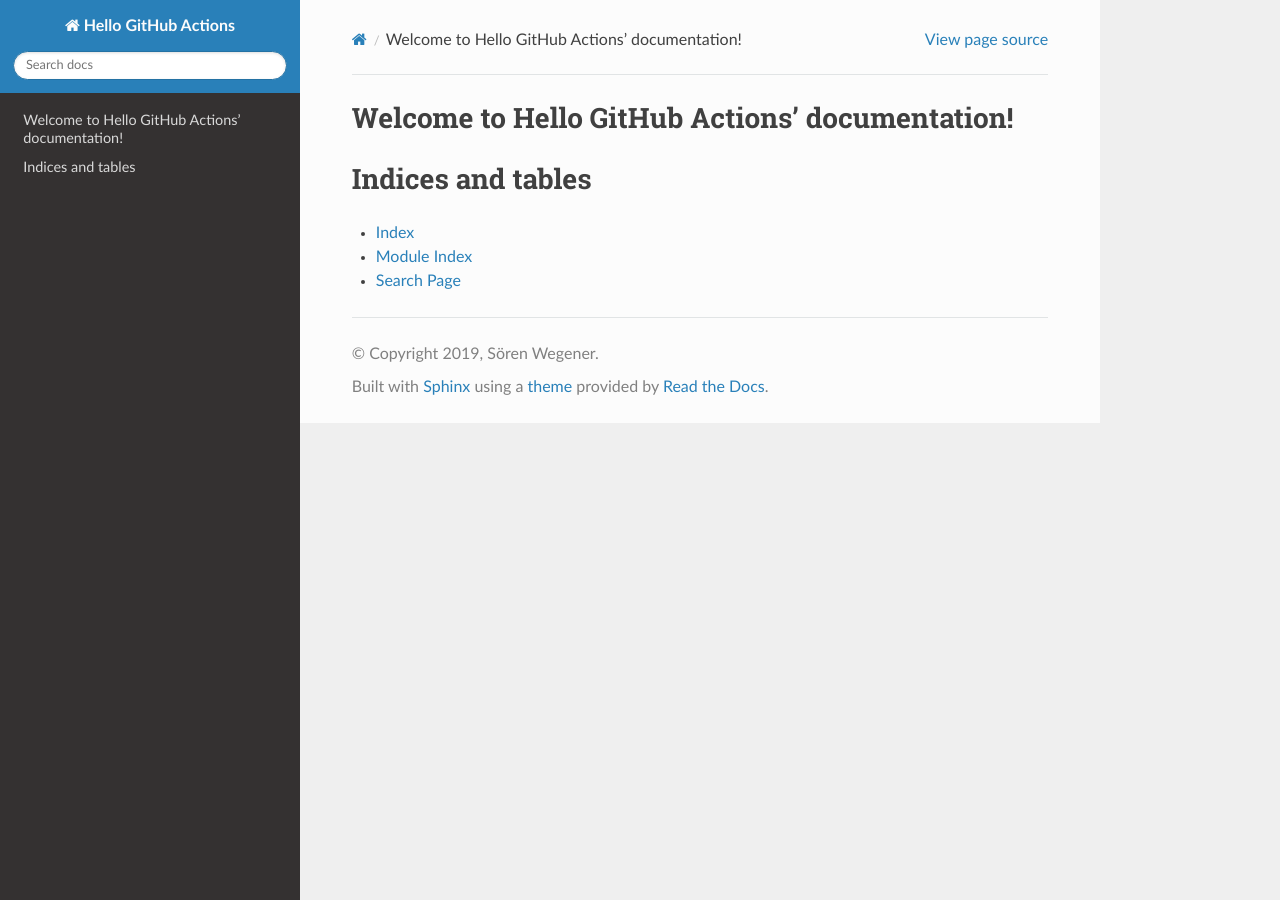
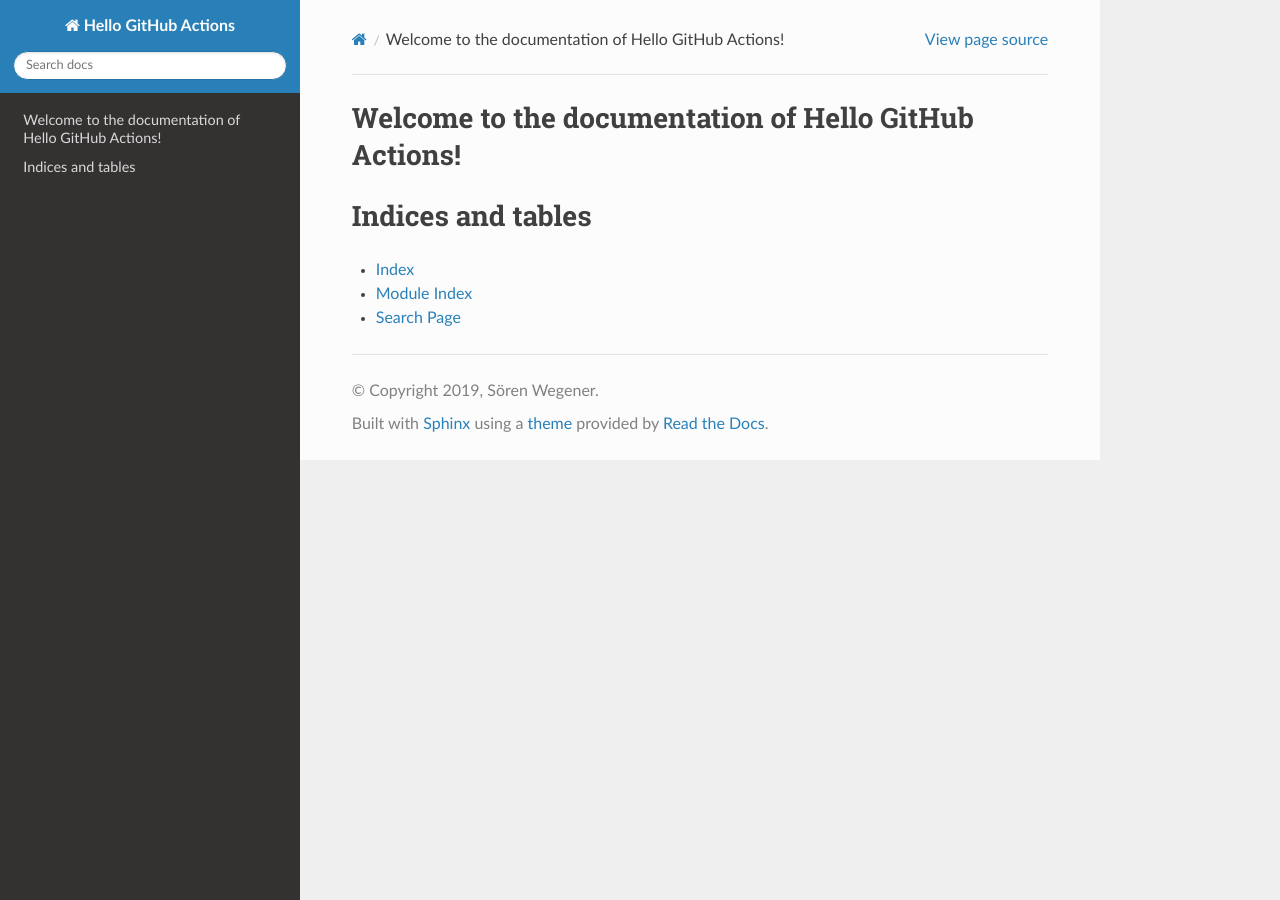
Before and after one commit to soerface/template-python-package, a Sphinx documentation site: the page built from docs/index.rst, in a window 1280 px wide. Built offline with Sphinx 7.4.7 and the Read the Docs theme 2.0.0, drawn with Linux system fonts in a browser that asks for light colours.

```diff
--- a/docs/index.rst
+++ b/docs/index.rst
@@ -3,8 +3,8 @@
    You can adapt this file completely to your liking, but it should at least
    contain the root `toctree` directive.
 
-Welcome to Hello GitHub Actions' documentation!
-================================================
+Welcome to the documentation of Hello GitHub Actions!
+=====================================================
 
 .. toctree::
    :maxdepth: 2
```
Also changed, not shown: README.md (+1 -3 lines), 2 other files.
